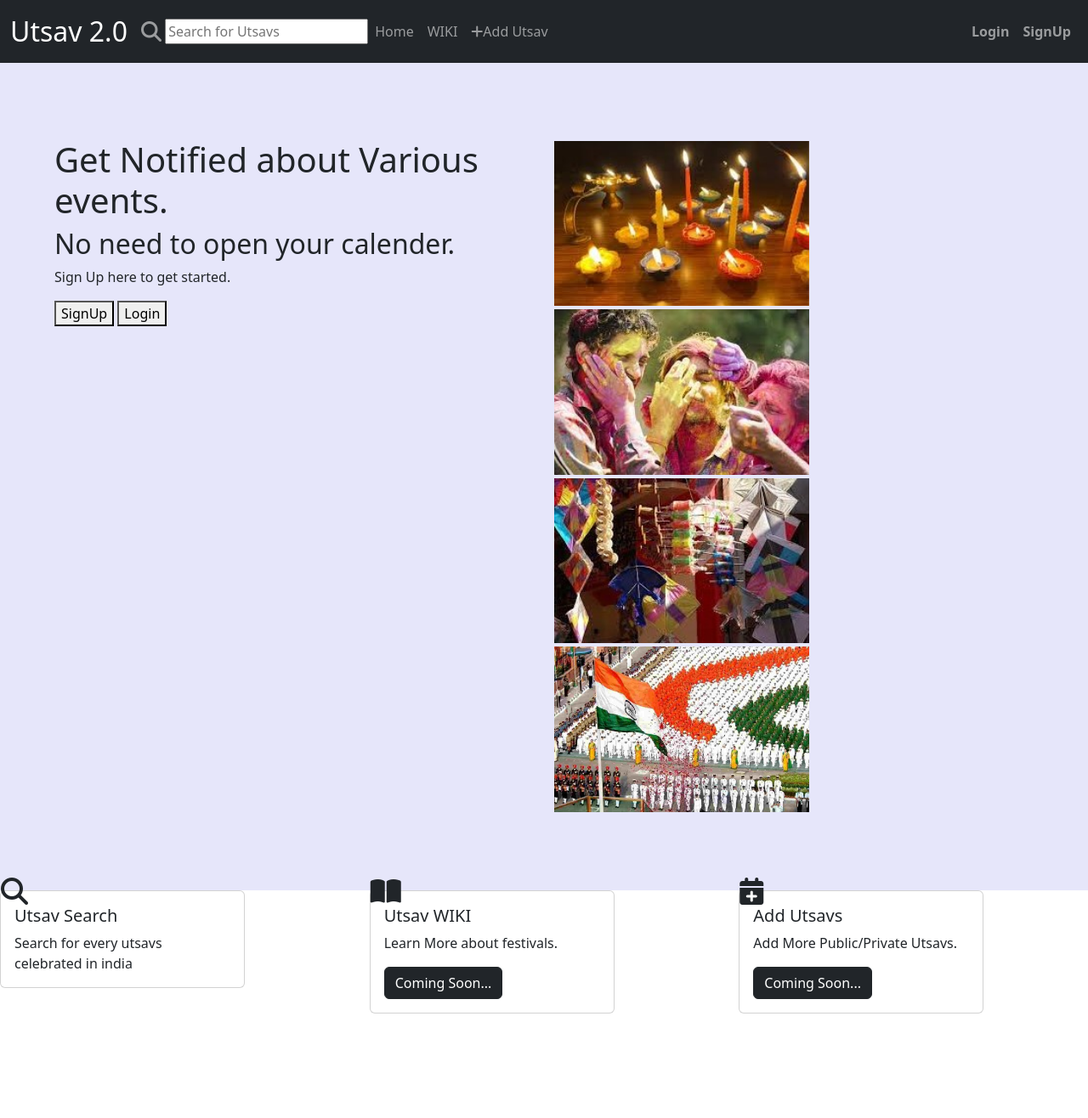
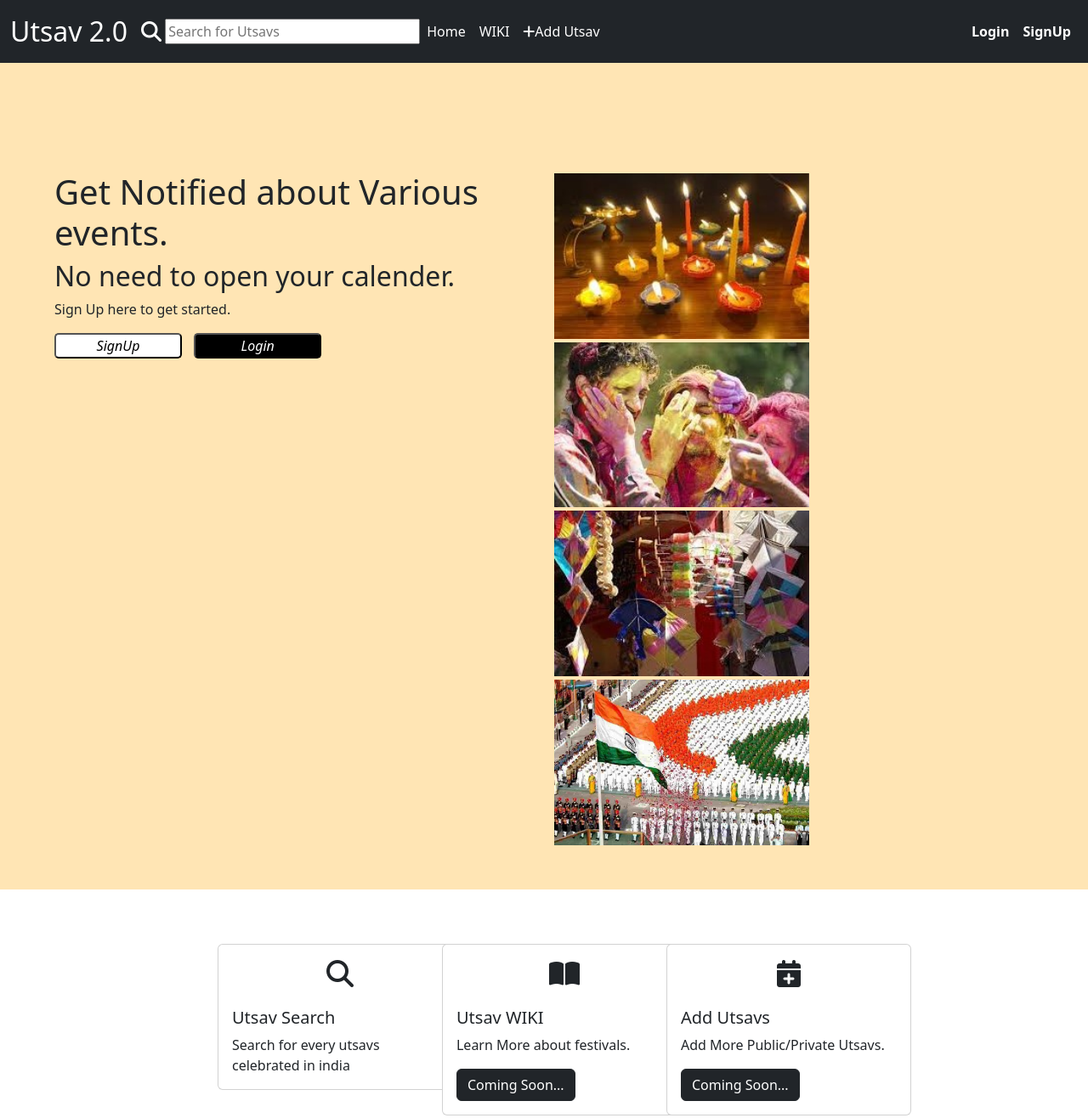
Before and after one commit to lovishGIT/FEE_Project-Website, a plain HTML site: page index.html in a window 1280 px wide. Shown: the whole page at 85% size. Before the commit the page ends 1193 px from the top, so only its background shows below. Drawn offline with nearby package versions, Linux system fonts and the light colour scheme.

Commit message:
Update index.css

```diff
--- a/index.css
+++ b/index.css
@@ -1,4 +1,9 @@
-
+.white {
+  color: white;
+}
+.centre {
+  vertical-align: middle;
+}
 /*navbar*/
 #Nav1-Nav {
   font-weight: 500;
@@ -9,13 +14,18 @@
 .ls-ele-2 {
   font-weight: bold;
 }
-.nav-bg-clr {
-  background-color: #e9d9f4;
+
+.Search-bar {
+  width: 300px;
 }
 /*Huge-text*/
 #sec-startup {
-  padding: 7% 5%;
-  background-color: lavender;
+  padding: 10% 5%;
+  padding-bottom: 0%;
+  margin-bottom: 0%;
+  background-color: #FFE5B4;
+  padding-bottom: 50px;
+
 }
 .image-start {
   width: 300px;
@@ -24,4 +34,31 @@
 .image-tirange {
   height: 195px;
 }
+.Sign-btn {
+  width: 150px;
+  font-style: italic;
+  border-radius: 5px;
+  background-color: white;
+  margin-bottom: 50px;
+}
+.login-btn {
+  width: 150px;
+  font-style: italic;
+  border-radius: 5px;
+  margin-left: 10px;
+  background-color: black;
+  color: white;
+  margin-bottom: 50px;
+}
 /*features*/
+
+#Features {
+  padding: 5% 20%;
+  margin-top: 0%;
+}
+
+.cen {
+  padding-top: 12%;
+  padding-bottom: 8%;
+  text-align: center;
+}
```
